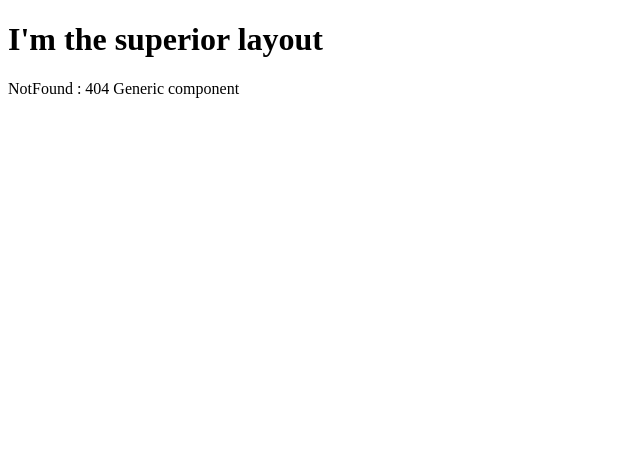
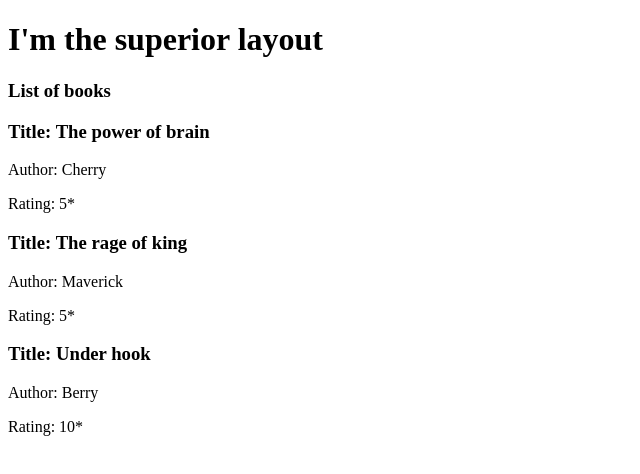
Before and after one commit to ChaitanyaVSH/nextJSLearning, a Next.js app: page /books in a window 1280 px wide. Before the commit this address had no page. Shown: the top 474 px of the page, without its empty margins (0-640 px from the left). Built offline with nearby package versions, Linux system fonts and the light colour scheme.

Commit message:
Making use of APIs within the app

```diff
--- /dev/null
+++ b/app/(books)/books/page.tsx
@@ -0,0 +1,31 @@
+import { Book } from "@/app/api/database";
+
+/**
+ * Server component that fetches data from the self hosted API by this app.
+ * @returns
+ */
+const page = async () => {
+    const response = await fetch("http://localhost:3000/api");
+
+    if(!response.ok) throw new Error("Data not available");
+
+    const { books } = await response.json();
+
+    return (
+      <>
+        <h3>List of books</h3>
+        {books.map((book: Book) => (
+          <div
+            key={book.title}
+            className="bg-white shadow-md rounded-lg p-4 mb-2"
+            >
+            <h3 className="text-lg font-bold mb-2">Title: {book.title}</h3>
+            <p className="text-gray-600">Author: {book.author}</p>
+            <p className="text-gray-600">Rating: {book.rating}*</p>
+          </div>
+        ))}
+      </>
+    )
+}
+
+export default page;
```
